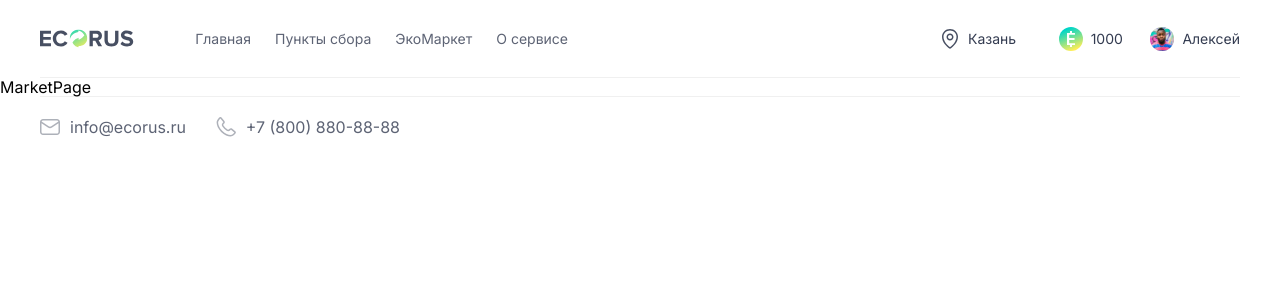
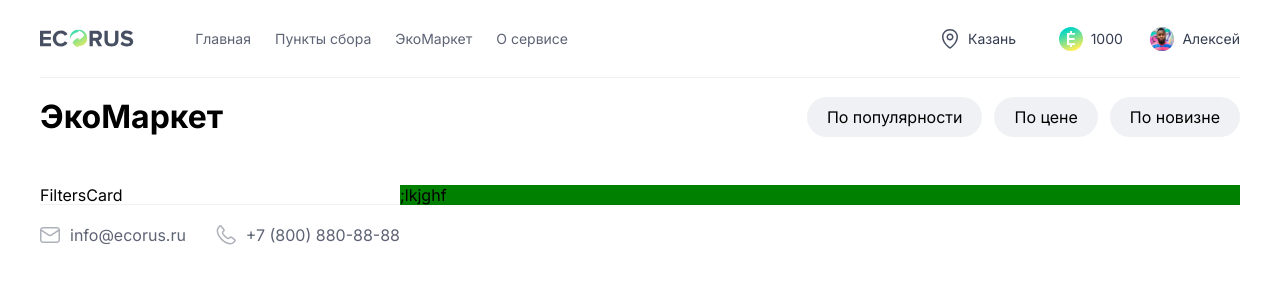
Before and after one commit to goofyasskid/ReactAgona, a React (Create React App) app: page /market in a window 1280 px wide. Shown: the top 300 px of the page. Built offline with nearby package versions, Linux system fonts and the light colour scheme.

Commit message:
market started

```diff
--- /dev/null
+++ b/src/components/cards/filtersCard/FiltersCard.tsx
@@ -0,0 +1,7 @@
+import style from "./FiltersCard.module.sass";
+
+const FiltersCard = () => {
+  return <div>FiltersCard</div>;
+};
+
+export default FiltersCard;
--- /dev/null
+++ b/src/components/ui/marketPanel/MarketPanel.module.sass
@@ -0,0 +1,18 @@
+.market_panel
+    margin: 20px 0
+    width: 100%
+    display: flex
+    justify-content: space-between
+    &__nav
+        > ul
+            display: flex
+            >li
+                background: rgba(62, 80, 114, 0.08)
+                border-radius: 61px
+                border: none
+                padding: 10px 20px
+                cursor: pointer
+                margin-left: 12px
+                &:hover
+                    color: white
+                    background: rgba(6, 14, 33, 0.88)
--- /dev/null
+++ b/src/components/ui/marketPanel/MarketPanel.tsx
@@ -0,0 +1,20 @@
+import style from "./MarketPanel.module.sass";
+
+const MarketPanel = () => {
+  return (
+    <div className={style.market_panel}>
+      <div className={style.market_panel__title}>
+        <h1>ЭкоМаркет</h1>
+      </div>
+      <div className={style.market_panel__nav}>
+        <ul>
+          <li>По популярности</li>
+          <li>По цене</li>
+          <li>По новизне</li>
+        </ul>
+      </div>
+    </div>
+  );
+};
+
+export default MarketPanel;
--- a/src/pages/Main/MainPage.tsx
+++ b/src/pages/Main/MainPage.tsx
@@ -5,7 +5,7 @@ import style from "./MainPage.module.sass";
 
 const MainPage = () => {
   return (
-    <main className={style.main}>
+    <div className={style.main}>
       <div className={style.main__wrapper}>
         <div className={style.main__content}>
           <Slider />
@@ -21,7 +21,7 @@ const MainPage = () => {
           </div>
         </div>
       </div>
-    </main>
+    </div>
   );
 };
 
--- a/src/pages/Market/MarketPage.module.sass
+++ b/src/pages/Market/MarketPage.module.sass
@@ -0,0 +1,18 @@
+.market
+    justify-content: center
+    display: flex
+    &__wrapper
+        max-width: 1200px
+        display: flex
+        width: 100%
+    &__content
+        width: 100%
+    &__blocks
+        margin-top: 3em
+        width: 100%
+        display: flex
+        &__filters
+            width: 30%
+        &__products
+            width: 70%
+            background: green
--- a/src/pages/Market/MarketPage.tsx
+++ b/src/pages/Market/MarketPage.tsx
@@ -1,9 +1,23 @@
-import style from './MarketPage.module.sass'
+import FiltersCard from "../../components/cards/filtersCard/FiltersCard";
+import MarketPanel from "../../components/ui/marketPanel/MarketPanel";
+import style from "./MarketPage.module.sass";
 
 const MarketPage = () => {
   return (
-    <div>MarketPage</div>
-  )
-}
+    <div className={style.market}>
+      <div className={style.market__wrapper}>
+        <div className={style.market__content}>
+          <MarketPanel />
+          <div className={style.market__blocks}>
+            <div className={style.market__blocks__filters}>
+              <FiltersCard />
+            </div>
+            <div className={style.market__blocks__products}>;lkjghf</div>
+          </div>
+        </div>
+      </div>
+    </div>
+  );
+};
 
-export default MarketPage
+export default MarketPage;
```
Also changed, not shown: src/components/cards/filtersCard/FiltersCard.module.sass (added).
